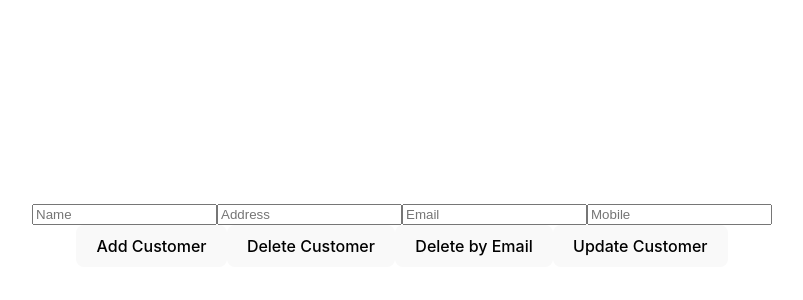
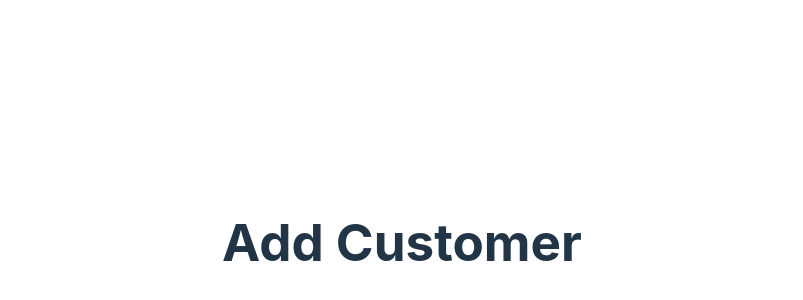
Before and after one commit to sandundil2002/React_In_Typescript, a React (Vite) app: page /add in a window 1280 px wide. Shown: the part 158-458 px from the top of the page, without its empty margins (238-1041 px from the left). Built offline with nearby package versions, Linux system fonts and the light colour scheme.

Commit message:
react router dom.

```diff
--- a/package.json
+++ b/package.json
@@ -11,7 +11,8 @@
   },
   "dependencies": {
     "react": "^18.3.1",
-    "react-dom": "^18.3.1"
+    "react-dom": "^18.3.1",
+    "react-router": "^7.0.2"
   },
   "devDependencies": {
     "@eslint/js": "^9.13.0",
--- a/src/App.tsx
+++ b/src/App.tsx
@@ -1,56 +1,21 @@
-import { useState } from "react";
 import './App.css';
-import { Customer } from "./customer";
+import {createBrowserRouter, RouterProvider} from "react-router";
+import {AddCustomer} from "./assets/component/AddCustomer.tsx";
+import {DashboardComponent} from "./assets/component/DashboardComponent.tsx";
+import {ErrorPageComponent} from "./assets/component/ErrorPageComponent.tsx";
 
 function App() {
-    const [customers, setCustomers] = useState<Customer[]>([]);
-    const [name, setName] = useState("");
-    const [address, setAddress] = useState("");
-    const [email, setEmail] = useState("");
-    const [mobile, setMobile] = useState("");
-
-    function addCustomer() {
-        const newCustomer: Customer = { name, address, email, mobile };
-        setCustomers(customers => [...customers, newCustomer]);
-    }
-
-    function deleteCustomer() {
-        setCustomers(customers => customers.slice(0, -1));
-    }
-
-    function deleteByEmail() {
-        setCustomers(customers => customers.filter(customer => customer.email !== email));
-    }
-
-    function updateCustomer() {
-        setCustomers(customers => customers.map(customer => {
-            if (customer.email === email) {
-                return { name, address, email, mobile };
-            }
-            return customer;
-        }));
-    }
+    const routes = createBrowserRouter([
+        { path: "/" , element: <DashboardComponent/> },
+        { path: "/add", element: <AddCustomer/> },
+        { path: "*", element: <ErrorPageComponent/> }
+    ]);
 
     return (
         <>
-            <input type="text" placeholder="Name" onChange={(e) => setName(e.target.value)} />
-            <input type="text" placeholder="Address" onChange={(e) => setAddress(e.target.value)} />
-            <input type="text" placeholder="Email" onChange={(e) => setEmail(e.target.value)} />
-            <input type="text" placeholder="Mobile" onChange={(e) => setMobile(e.target.value)} /> <br/>
-            <button onClick={addCustomer}>Add Customer</button>
-            <button onClick={deleteCustomer}>Delete Customer</button>
-            <button onClick={deleteByEmail}>Delete by Email</button>
-            <button onClick={updateCustomer}>Update Customer</button>
-            <ul>
-                {customers.map((customer, index) => (
-                    <div key={index}>
-                        {customer.name + " "}
-                        {customer.address + " "}
-                        {customer.email + " "}
-                        {customer.mobile + " "}
-                    </div>
-                ))}
-            </ul>
+            <RouterProvider router={routes}>
+
+            </RouterProvider>
         </>
     );
 }
--- /dev/null
+++ b/src/assets/component/AddCustomer.tsx
@@ -0,0 +1,7 @@
+export const AddCustomer = () => {
+    return (
+        <>
+            <h1>Add Customer</h1>
+        </>
+    );
+};
--- /dev/null
+++ b/src/assets/component/DashboardComponent.tsx
@@ -0,0 +1,7 @@
+export const DashboardComponent= () => {
+    return (
+        <>
+            <h1>Dashboard</h1>
+        </>
+    );
+};
--- /dev/null
+++ b/src/assets/component/ErrorPageComponent.tsx
@@ -0,0 +1,7 @@
+export const ErrorPageComponent = () => {
+    return (
+        <>
+            <h1>404 Not Found</h1>
+        </>
+    );
+};
```
Also changed, not shown: 1 other file (tests, documents, lock files or other folders).
